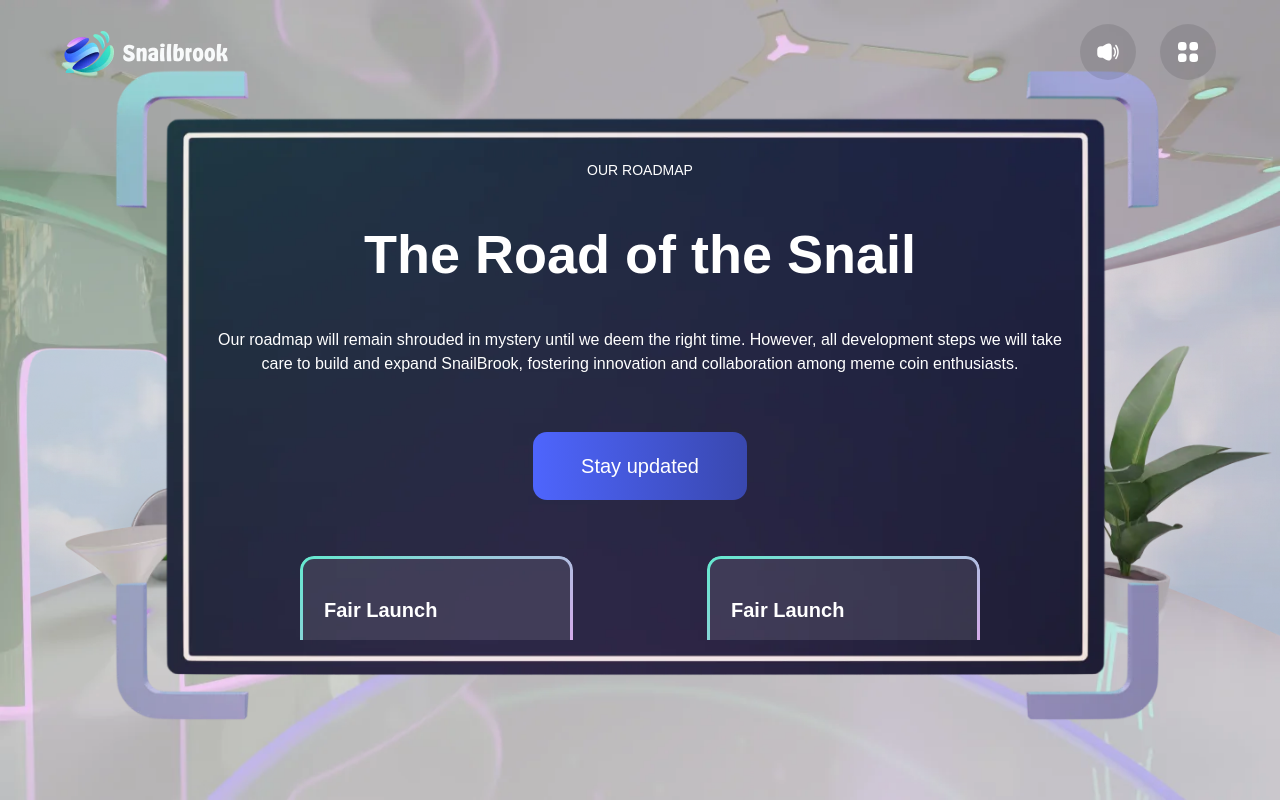
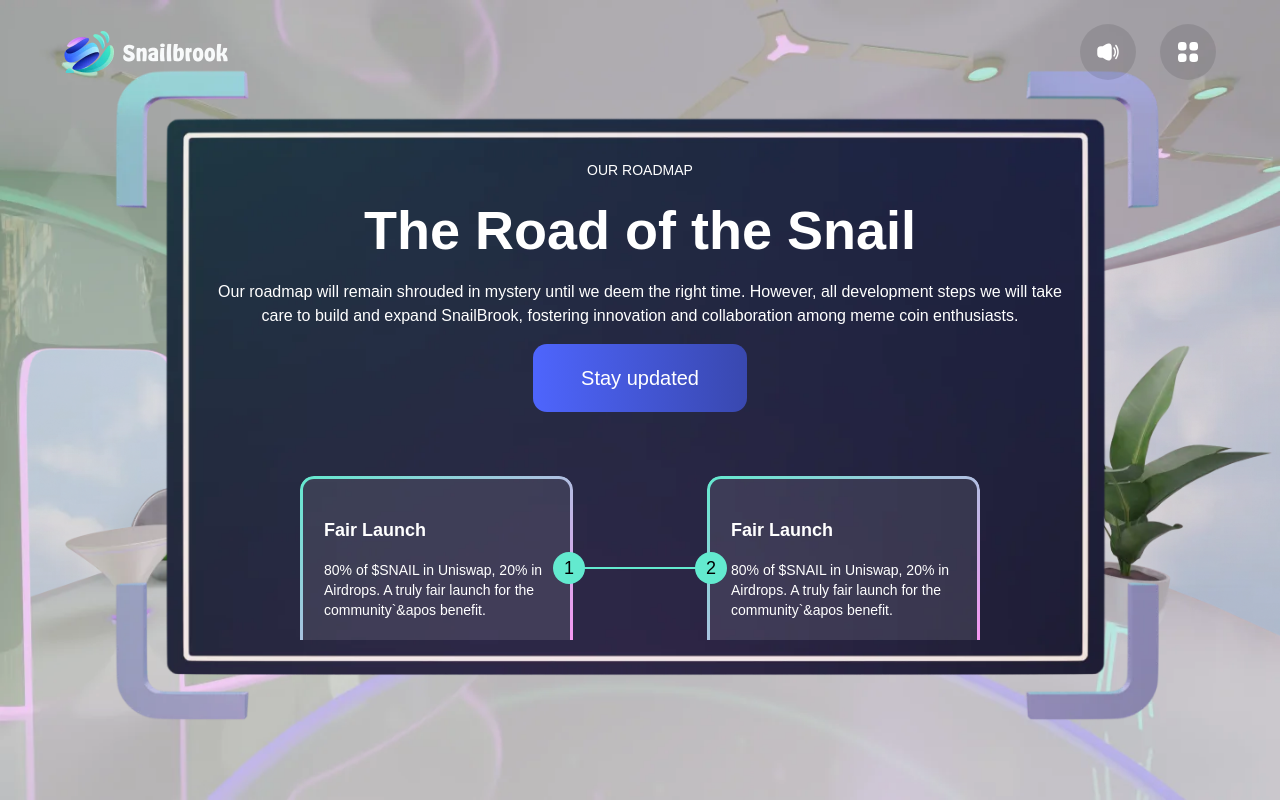
Before and after one commit to mahsabadiei/snailbrook-website, a Next.js app: page /roadmap in a window 1280 px wide. Built offline with nearby package versions, Linux system fonts and the light colour scheme; a web font is replaced by a local one.

Commit message:
Add line in roadmap section and fix ui issues

```diff
--- a/app/(routes)/(landing)/about/page.tsx
+++ b/app/(routes)/(landing)/about/page.tsx
@@ -8,8 +8,8 @@
 export default function Page() {
   return (
     <section className="flex flex-col min-h-screen items-center justify-center overflow-hidden relative">
-      <article className="flex flex-col w-[260px] h-[419px] sm:w-[491px] sm:h-[291px] lg:w-[891px] lg:h-[391px] items-center justify-center gap-8 lg:gap-[56px] text-white z-20">
-        <h1 className="text-3xl lg:text-[54px] font-bold">Utopia For All</h1>
+      <article className="flex flex-col w-[260px] h-[390px] sm:w-[537px] sm:h-[320px] lg:w-[850px] lg:h-[480px] items-center justify-center gap-8 lg:gap-[56px] text-white z-20">
+        <h1 className="text-3xl lg:text-[54px] font-bold lg:leading-[68px]">Utopia For All</h1>
         <span>
           <p className="text-base lg:text-xl mb-4 xl:mb-7 text-center">
             SnailBrook marks the beginning of a new age of community-owned,
--- a/app/(routes)/(landing)/faq/page.tsx
+++ b/app/(routes)/(landing)/faq/page.tsx
@@ -42,8 +42,8 @@
 export default function Page() {
   return (
     <section className="flex flex-col min-h-screen items-center justify-center overflow-hidden relative">
-      <article className="flex flex-col w-[260px] h-[419px] sm:w-[491px] sm:h-[291px] lg:w-[891px] lg:h-[391px] items-center gap-10 overflow-y-auto z-20">
-        <h1 className="text-3xl lg:text-5xl font-bold xl:font-medium text-white text-center mb-2">
+      <article className="flex flex-col w-[260px] h-[390px] sm:w-[537px] sm:h-[320px] lg:w-[891px] lg:h-[391px] items-center gap-10 overflow-y-auto z-20">
+        <h1 className="text-3xl lg:text-5xl font-bold xl:font-medium lg:leading-[68px] text-white text-center">
           Frequently Asked Questions
         </h1>
         <p className="text-xl text-white text-center">
--- a/app/(routes)/(landing)/hero/hero.tsx
+++ b/app/(routes)/(landing)/hero/hero.tsx
@@ -30,10 +30,8 @@
           </button>
         </div>
         <div className="flex flex-col items-center h-[20vh] justify-end z-10">
-          <button className="rounded-3xl backdrop-blur-sm gradinetBorderWithTransparentBg gradinetBorderBlueToPink bg-gradient-to-r from-purple-gradiant-light to-purple-gradiant-medium">
-            <span className="flex justify-center items-center w-[222px] h-[66px] px-8 py-4 rounded-3xl">
-              <p className="text-[27px] font-bold text-white">Buy $SNAIL</p>
-            </span>
+          <button className="flex justify-center items-center w-[222px] h-[66px] px-6 sm:px-8 py-4 rounded-3xl backdrop-blur-sm gradinetBorderWithTransparentBg gradinetBorderBlueToPink bg-gradient-to-r from-purple-gradiant-light to-purple-gradiant-medium">
+            <p className="text-[27px] font-bold text-white">Buy $SNAIL</p>
           </button>
           <Image src={glow} alt="glow" quality={100} />
         </div>
--- a/app/(routes)/(landing)/join/page.tsx
+++ b/app/(routes)/(landing)/join/page.tsx
@@ -15,8 +15,8 @@
 export default function Page() {
   return (
     <section className="flex flex-col min-h-screen items-center justify-center overflow-hidden relative">
-      <article className="flex flex-col w-[260px] h-[441px] sm:w-[537px] sm:h-[320px] lg:w-[850px] lg:h-[480px] items-center justify-center gap-4 lg:gap-8 z-20">
-        <h1 className="text-3xl lg:text-[54px] font-bold xl:font-medium text-white text-center">
+      <article className="flex flex-col w-[260px] h-[390px] sm:w-[537px] sm:h-[320px] lg:w-[850px] lg:h-[480px] items-center justify-center gap-4 lg:gap-8 z-20">
+        <h1 className="text-3xl lg:text-[54px] font-bold xl:font-medium lg:leading-[68px] text-white text-center">
           Official Social Media
         </h1>
         <p className="text-sm lg:text-xl text-white text-center">
--- a/app/(routes)/(landing)/roadmap/card.tsx
+++ b/app/(routes)/(landing)/roadmap/card.tsx
@@ -1,11 +1,34 @@
-export default function Card() {
+type CardProps = {
+  circlePosition?: "top" | "right" | "left";
+  circleNumber?: string;
+};
+
+export default function Card({ circlePosition, circleNumber }: CardProps) {
   return (
-    <div className="flex flex-col w-[173px] sm:w-[273px] justify-center items-start gap-4 px-6 py-10 mb-0 xl:mb-20 rounded-[14px] bg-gray-gradient-normal gradinetBorderWithTransparentBg gradinetBorderGreenToPink">
-      <h3 className="text-xl font-bold">Fair Launch</h3>
-      <p className="text-sm font-normal">
+    <div className="flex flex-col w-[173px] sm:w-[273px] justify-center items-start gap-4 px-6 py-10 mb-0 lg:mb-20 relative rounded-[14px] bg-gray-gradient-normal gradinetBorderWithTransparentBg gradinetBorderGreenToPink">
+      <h3 className="text-lg font-bold text-white">Fair Launch</h3>
+      <p className="text-sm font-normal text-white">
         80% of $SNAIL in Uniswap, 20% in Airdrops. A truly fair launch for the
         community`&apos benefit.
       </p>
+      <div className="flex lg:hidden justify-center items-center w-8 h-8 rounded-[50%] absolute top-[-12px] left-0 right-0 m-auto bg-green-light">
+        <h2 className="text-lg">{circleNumber}</h2>
+      </div>
+      {circlePosition === "top" ? (
+        <div className="hidden lg:flex justify-center items-center w-8 h-8 rounded-[50%] absolute top-[-12px] left-0 right-0 m-auto bg-green-light">
+          <h2 className="text-lg">{circleNumber}</h2>
+        </div>
+      ) : null}
+      {circlePosition === "right" ? (
+        <div className="hidden lg:flex justify-center items-center w-8 h-8 rounded-[50%] absolute right-[-12px] top-0 bottom-0 m-auto bg-green-light">
+          <h2 className="text-lg">{circleNumber}</h2>
+        </div>
+      ) : null}
+      {circlePosition === "left" ? (
+        <div className="hidden lg:flex justify-center items-center w-8 h-8 rounded-[50%] absolute left-[-12px] top-0 bottom-0 m-auto bg-green-light">
+          <h2 className="text-lg">{circleNumber}</h2>
+        </div>
+      ) : null}
     </div>
   );
 }
--- a/app/(routes)/(landing)/roadmap/page.tsx
+++ b/app/(routes)/(landing)/roadmap/page.tsx
@@ -4,15 +4,16 @@
 import cardMobileBg from "@/public/card-mobile-bg.webp";
 import cloudsBg from "@/public/clouds-bg.webp";
 import insideBg from "@/public/inside-bg.webp";
+import snail from "@/public/snail.webp";
 
 export default function Page() {
   return (
     <section className="flex flex-col min-h-screen items-center justify-center overflow-hidden relative">
-      <article className="flex flex-col w-[260px] h-[441px] sm:w-[537px] sm:h-[320px] lg:w-[850px] lg:h-[480px] items-center gap-4 lg:gap-[56px] overflow-y-auto z-20">
+      <article className="flex flex-col w-[260px] h-[390px] sm:w-[537px] sm:h-[320px] lg:w-[850px] lg:h-[480px] items-center gap-4 overflow-y-auto z-20">
         <h2 className="text-sm font-medium text-white text-center">
           OUR ROADMAP
         </h2>
-        <h1 className="text-3xl lg:text-[54px] font-bold text-white text-center">
+        <h1 className="text-3xl lg:text-[54px] font-bold lg:leading-[68px] text-white text-center">
           The Road of the Snail
         </h1>
         <p className="text-sm lg:text-base font-medium text-white  text-center">
@@ -21,22 +22,38 @@
           expand SnailBrook, fostering innovation and collaboration among meme
           coin enthusiasts.
         </p>
-        <button className="flex flex-row justify-center items-center px-12 py-5 rounded-[14px] bg-gradient-to-r from-purple-light to-purple-medium">
+        <button className="flex flex-row justify-center items-center mb-12 px-8 py-3 lg:px-12 lg:py-5 rounded-[14px] bg-gradient-to-r from-purple-light to-purple-medium">
           <span className="text-xl font-medium text-white">Stay updated</span>
         </button>
 
-        <div className="flex flex-col xl:flex-row flex-wrap w-[80%] items-center justify-between text-white">
-          <Card />
-          <div className="xl:w-[130px] h-0.5 hidden xl:inline-block mb-20 bg-green-light" />
-          <div className="h-10 w-0.5 inline-block xl:hidden m-0 bg-green-light" />
-          <Card />
-          <Card />
-          <div className="xl:w-[130px] h-0.5 hidden xl:inline-block mb-20 bg-green-light" />
-          <div className="h-10 w-0.5 inline-block xl:hidden m-0 bg-green-light" />
-          <Card />
-          <Card />
-          <div className="xl:w-[130px] h-0.5 hidden xl:inline-block mb-20 bg-green-light" />
-          <Card />
+        <div className="flex flex-col flex-wrap w-full justify-center items-center relative">
+          <div className="flex flex-col lg:flex-row w-[80%] items-center justify-between">
+            <Card circlePosition="right" circleNumber="1" />
+            <div className="lg:w-[130px] h-0.5 hidden lg:inline-block mb-20 bg-green-light" />
+            <div className="h-10 w-0.5 inline-block lg:hidden m-0 bg-green-light" />
+            <Card circlePosition="left" circleNumber="2" />
+            <div className="h-10 w-0.5 inline-block lg:hidden m-0 bg-green-light" />
+          </div>
+          <div className="h-20 w-0.5 hidden lg:inline-block m-0 bg-green-light self-end absolute top-[184px] right-[220px]" />
+          <Image
+            src={snail}
+            alt="snail"
+            className="absolute top-[320px] right-[380px] z-50"
+          />
+          <div className="flex flex-col-reverse lg:flex-row w-[80%] items-center justify-between">
+            <Card circlePosition="right" circleNumber="4" />
+            <div className="lg:w-[130px] h-0.5 hidden lg:inline-block mb-20 bg-green-light" />
+            <div className="h-10 w-0.5 inline-block lg:hidden m-0 bg-green-light" />
+            <Card circlePosition="top" circleNumber="3" />
+          </div>
+          <div className="h-20 w-0.5 hidden lg:inline-block m-0 bg-green-light self-start absolute bottom-[264px] left-[220px]" />
+          <div className="flex flex-col lg:flex-row w-[80%] items-center justify-between">
+            <div className="h-10 w-0.5 inline-block lg:hidden m-0 bg-green-light" />
+            <Card circlePosition="top" circleNumber="5" />
+            <div className="lg:w-[130px] h-0.5 hidden lg:inline-block mb-20 bg-green-light" />
+            <div className="h-10 w-0.5 inline-block lg:hidden m-0 bg-green-light" />
+            <Card circlePosition="left" circleNumber="6" />
+          </div>
         </div>
       </article>
 
--- a/app/shared/components/menu-modal/menu-modal.tsx
+++ b/app/shared/components/menu-modal/menu-modal.tsx
@@ -37,11 +37,11 @@
         alt="elevator"
         className="hidden md:flex"
         placeholder="blur"
+        fill
         priority
         quality={100}
         sizes="100vw"
         useMap="#image-map"
-        fill
       />
       <Image
         src={elevatorMobileBg}
```
Also changed, not shown: app/(routes)/(landing)/tokenomics/page.tsx (+8 -8 lines), app/(routes)/(landing)/youtube/page.tsx (+4 -4 lines), public/snail.webp.
